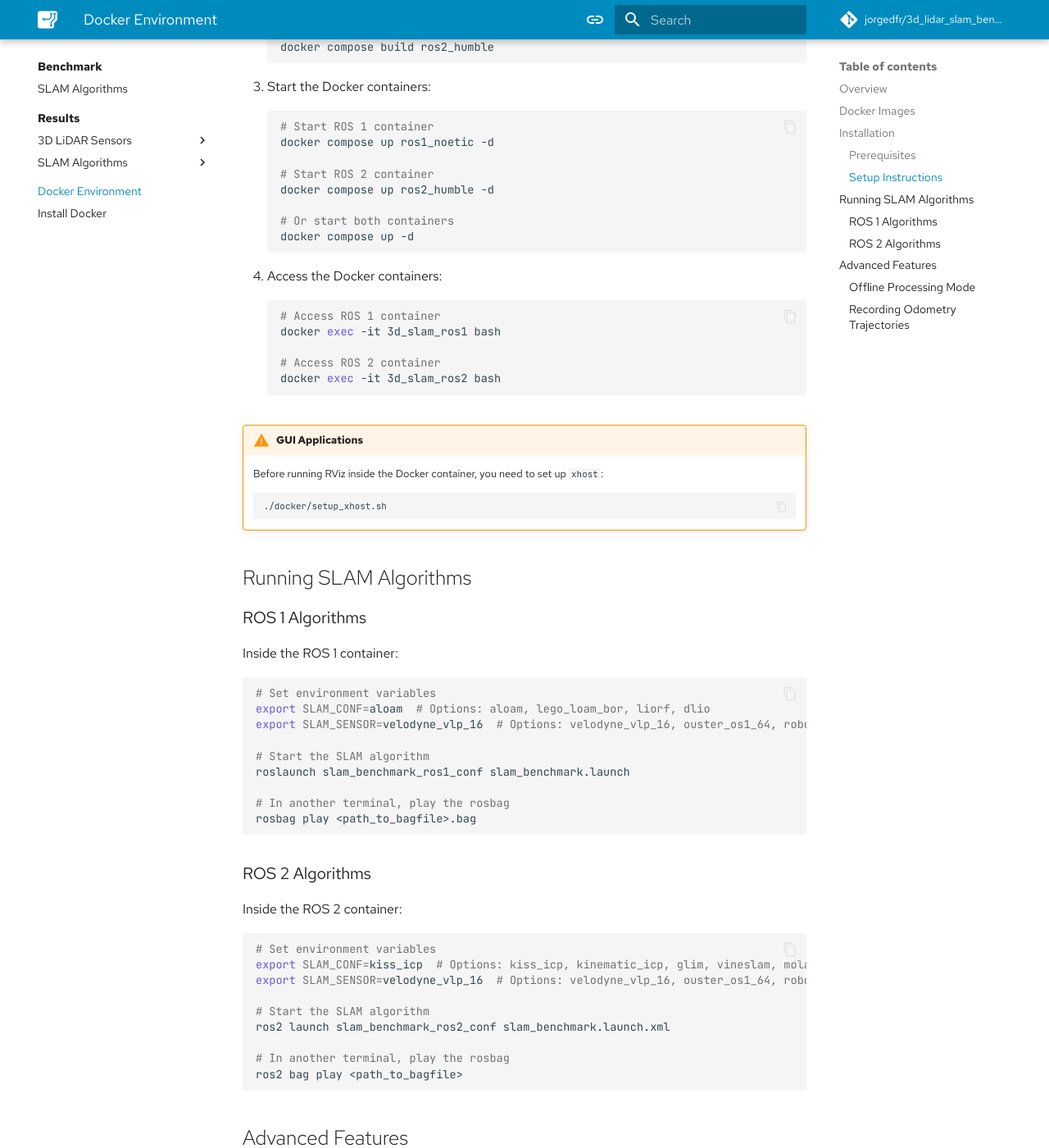
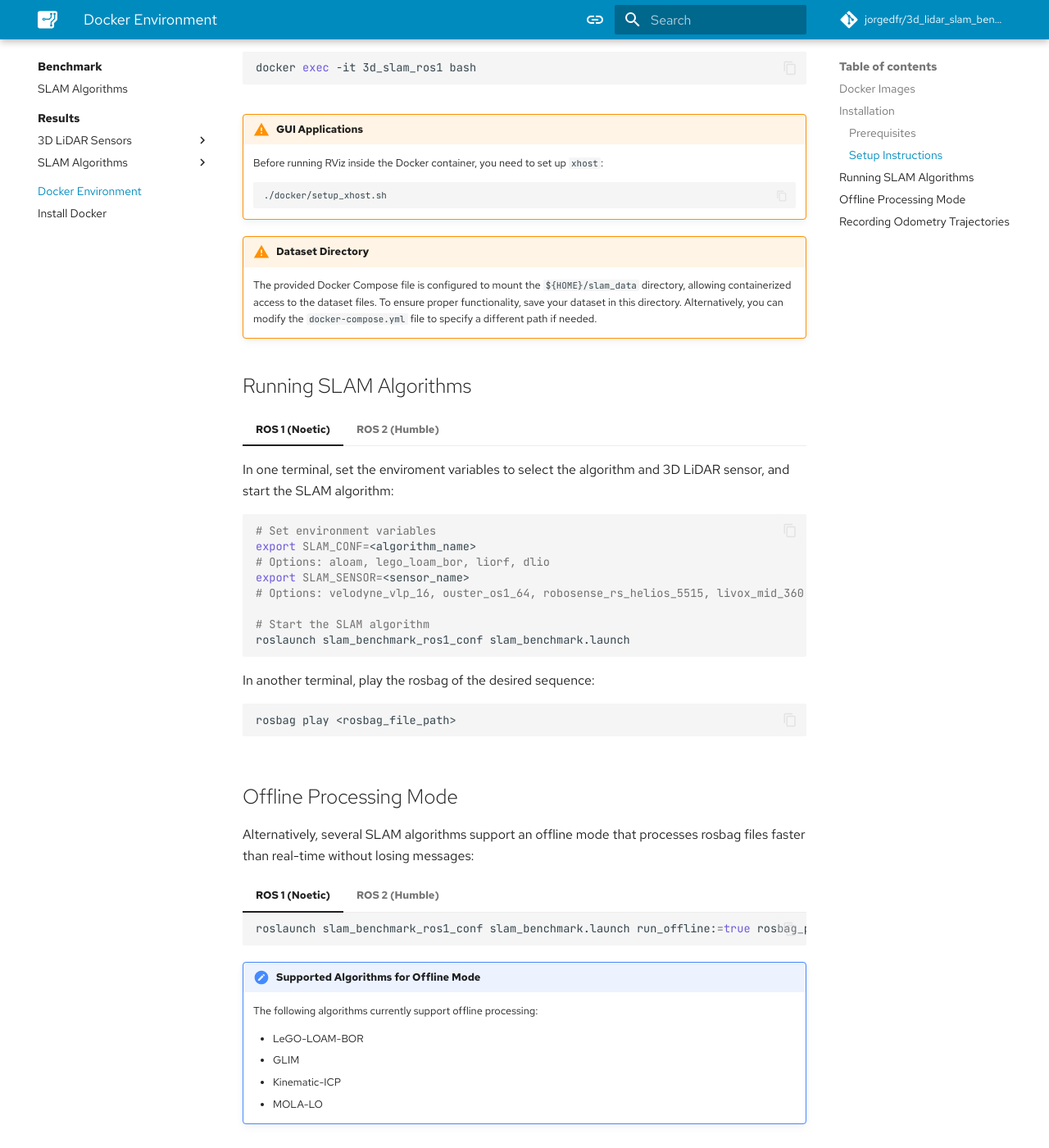
Before and after one commit to JorgeDFR/3d_lidar_slam_benchmark_at_iilab, an MkDocs documentation site: the page built from docs/content/benchmark/docker.md, in a window 1280 px wide and 1400 px high, scrolled down 1599 px. Shown: the whole window at 82% size. Built offline with MkDocs 1.6.1 and Material for MkDocs 9.7.7, drawn with Linux system fonts in a browser that asks for light colours; comment, search, counter and statistics services are not loaded; some of the changed text lies outside the part shown.

Commit message:
Update documentation

````diff
--- a/docs/content/benchmark/docker.md
+++ b/docs/content/benchmark/docker.md
@@ -1,8 +1,4 @@
 # Docker Environment
-
-This page provides information about the Docker environment used for benchmarking the 3D LiDAR-based SLAM algorithms in the IILABS 3D dataset.
-
-## Overview
 
 To ensure reproducibility and consistency in the benchmarking process, we provide a Docker environment that contains all the necessary dependencies and configurations for running the SLAM algorithms. This Docker environment allows researchers to easily replicate our benchmarking results and test their own algorithms under the same conditions.
 
@@ -45,43 +41,50 @@ Both images include:
 
 ### Setup Instructions
 
-1. Clone the repository:
+Clone the repository:
+
+```bash
+git clone https://github.com/JorgeDFR/3d_lidar_slam_benchmark_at_iilab.git
+cd 3d_lidar_slam_benchmark_at_iilab/docker
+```
+
+=== "ROS 1 (Noetic)"
+
+    Build the Docker image:
 
     ```bash
-    git clone https://github.com/JorgeDFR/3d_lidar_slam_benchmark_at_iilab.git
-    cd 3d_lidar_slam_benchmark_at_iilab/docker
+    docker compose build ros1_noetic
     ```
 
-2. Build the Docker images:
+    Start the Docker container:
 
     ```bash
-    # Build the image for ROS 1 (for A-LOAM, LeGO-LOAM-BOR, LIORF, DLIO)
-    docker compose build ros1_noetic
+    docker compose up ros1_noetic -d
+    ```
 
-    # Build the image for ROS 2 (for KISS-ICP, Kinematic-ICP, GLIM, VineSLAM, MOLA-LO)
+    Access the Docker container:
+
+    ```bash
+    docker exec -it 3d_slam_ros1 bash
+    ```
+
+=== "ROS 2 (Humble)"
+
+    Build the Docker image:
+
+    ```bash
     docker compose build ros2_humble
     ```
 
-3. Start the Docker containers:
+    Start the Docker container:
 
     ```bash
-    # Start ROS 1 container
-    docker compose up ros1_noetic -d
-
-    # Start ROS 2 container
     docker compose up ros2_humble -d
-
-    # Or start both containers
-    docker compose up -d
     ```
 
-4. Access the Docker containers:
+    Access the Docker container:
 
     ```bash
-    # Access ROS 1 container
-    docker exec -it 3d_slam_ros1 bash
-
-    # Access ROS 2 container
     docker exec -it 3d_slam_ros2 bash
     ```
 
@@ -91,53 +94,67 @@ Both images include:
     ./docker/setup_xhost.sh
     ```
 
+!!! warning "Dataset Directory"
+    The provided Docker Compose file is configured to mount the `${HOME}/slam_data` directory, allowing containerized access to the dataset files. To ensure proper functionality, save your dataset in this directory. Alternatively, you can modify the `docker-compose.yml` file to specify a different path if needed.
+
 ## Running SLAM Algorithms
 
-### ROS 1 Algorithms
+=== "ROS 1 (Noetic)"
 
-Inside the ROS 1 container:
+    In one terminal, set the enviroment variables to select the algorithm and 3D LiDAR sensor, and start the SLAM algorithm:
 
-```bash
-# Set environment variables
-export SLAM_CONF=aloam  # Options: aloam, lego_loam_bor, liorf, dlio
-export SLAM_SENSOR=velodyne_vlp_16  # Options: velodyne_vlp_16, ouster_os1_64, robosense_rs_helios_5515, livox_mid_360
+    ```bash
+    # Set environment variables
+    export SLAM_CONF=<algorithm_name>
+    # Options: aloam, lego_loam_bor, liorf, dlio
+    export SLAM_SENSOR=<sensor_name>
+    # Options: velodyne_vlp_16, ouster_os1_64, robosense_rs_helios_5515, livox_mid_360
 
-# Start the SLAM algorithm
-roslaunch slam_benchmark_ros1_conf slam_benchmark.launch
+    # Start the SLAM algorithm
+    roslaunch slam_benchmark_ros1_conf slam_benchmark.launch
+    ```
 
-# In another terminal, play the rosbag
-rosbag play <path_to_bagfile>.bag
-```
+    In another terminal, play the rosbag of the desired sequence:
 
-### ROS 2 Algorithms
+    ```bash
+    rosbag play <rosbag_file_path>
+    ```
 
-Inside the ROS 2 container:
+=== "ROS 2 (Humble)"
 
-```bash
-# Set environment variables
-export SLAM_CONF=kiss_icp  # Options: kiss_icp, kinematic_icp, glim, vineslam, mola_lo
-export SLAM_SENSOR=velodyne_vlp_16  # Options: velodyne_vlp_16, ouster_os1_64, robosense_rs_helios_5515, livox_mid_360
+    In one terminal, set the enviroment variables to select the algorithm and 3D LiDAR sensor, and start the SLAM algorithm:
 
-# Start the SLAM algorithm
-ros2 launch slam_benchmark_ros2_conf slam_benchmark.launch.xml
+    ```bash
+    # Set environment variables
+    export SLAM_CONF=<algorithm_name>
+    # Options: aloam, lego_loam_bor, liorf, dlio
+    export SLAM_SENSOR=<sensor_name>
+    # Options: velodyne_vlp_16, ouster_os1_64, robosense_rs_helios_5515, livox_mid_360
 
-# In another terminal, play the rosbag
-ros2 bag play <path_to_bagfile>
-```
+    # Start the SLAM algorithm
+    ros2 launch slam_benchmark_ros2_conf slam_benchmark.launch.xml
+    ```
+    In another terminal, play the rosbag of the desired sequence:
 
-## Advanced Features
+    ```bash
+    ros2 bag play <rosbag_file_path>
+    ```
 
-### Offline Processing Mode
+## Offline Processing Mode
 
-Several SLAM algorithms support an offline mode that processes rosbag files faster than real-time:
+Alternatively, several SLAM algorithms support an offline mode that processes rosbag files faster than real-time without losing messages:
 
-```bash
-# ROS 1
-roslaunch slam_benchmark_ros1_conf slam_benchmark.launch run_offline:=true rosbag_path:=<rosbag_file_path>
+=== "ROS 1 (Noetic)"
 
-# ROS 2
-ros2 launch slam_benchmark_ros2_conf slam_benchmark.launch.xml run_offline:=true rosbag_path:=<rosbag_file_path>
-```
+    ```bash
+    roslaunch slam_benchmark_ros1_conf slam_benchmark.launch run_offline:=true rosbag_path:=<rosbag_file_path>
+    ```
+
+=== "ROS 2 (Humble)"
+
+    ```bash
+    ros2 launch slam_benchmark_ros2_conf slam_benchmark.launch.xml run_offline:=true rosbag_path:=<rosbag_file_path>
+    ```
 
 !!! note "Supported Algorithms for Offline Mode"
     The following algorithms currently support offline processing:
@@ -147,17 +164,21 @@ ros2 launch slam_benchmark_ros2_conf slam_benchmark.launch.xml run_offline:=true
     - Kinematic-ICP
     - MOLA-LO
 
-### Recording Odometry Trajectories
+## Recording Odometry Trajectories
 
-To capture the odometry trajectory generated by the SLAM algorithms:
+To record the odometry trajectory generated by the SLAM algorithms, run the following command in another terminal:
 
-```bash
-# ROS 1
-rosbag record -O <output_bag_file_name> /slam_odom
+=== "ROS 1 (Noetic)"
 
-# ROS 2
-ros2 bag record -o <output_bag_file_name> /slam_odom
-```
+    ```bash
+    rosbag record -O <output_bag_file_name> /slam_odom
+    ```
+
+=== "ROS 2 (Humble)"
+
+    ```bash
+    ros2 bag record -o <output_bag_file_name> /slam_odom
+    ```
 
 !!! warning "MOLA-LO Special Case"
     For MOLA-LO, use the following command:
````
Also changed, not shown: docs/content/benchmark/install_docker.md (+70 -47 lines), docs/content/benchmark/slam_algorithms.md (+12 -0 lines), docs/content/dataset/ground_truth.md (+6 -2 lines), docs/content/usage.md (+119 -85 lines), docs/assets/dataset/ground_truth/ethernet_switch.png (added), docs/assets/dataset/ground_truth/optritrack_camera.png (added), docs/assets/dataset/ground_truth/overview.png (added), 1 other file.
